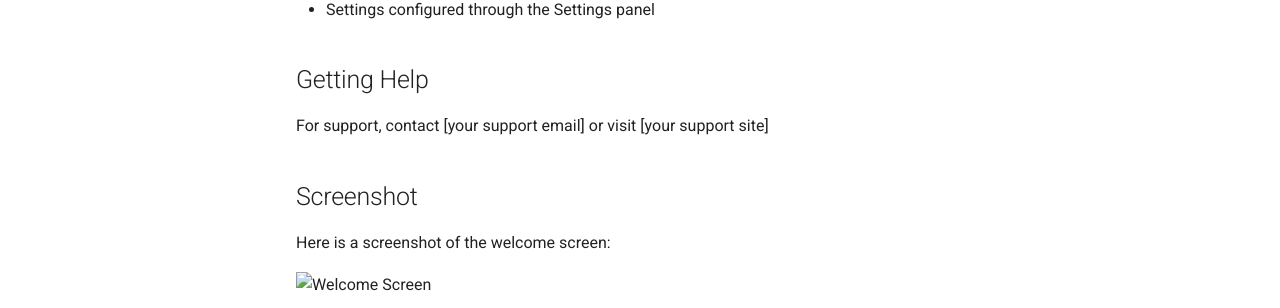
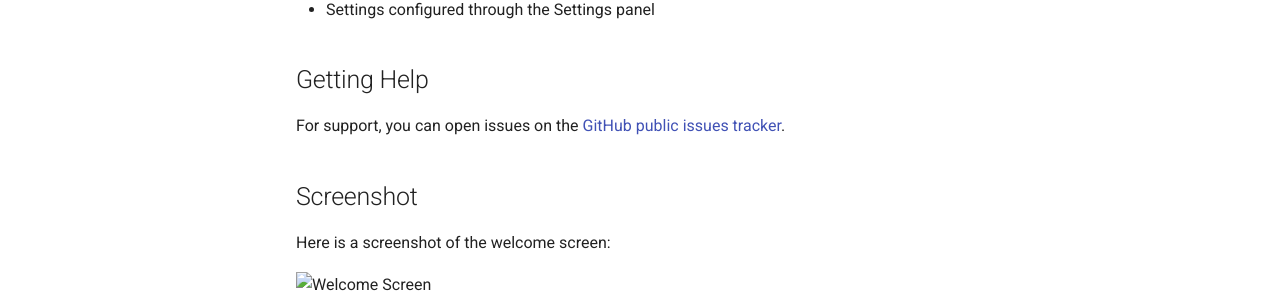
Before and after one commit to richardbowman/multimind-agent-platform, an MkDocs documentation site: the page built from docs/manual/01-introduction.md, in a window 1280 px wide and 1228 px high. Shown: the part 843-1151 px from the top of the window. Built offline with MkDocs 1.6.1 and Material for MkDocs 9.7.7, drawn with Linux system fonts in a browser that asks for light colours; comment, search, counter and statistics services are not loaded.

Commit message:
fix: Update Getting Help section in introduction.md

```diff
--- a/docs/manual/01-introduction.md
+++ b/docs/manual/01-introduction.md
@@ -23,7 +23,7 @@ The AI Research Assistant is a sophisticated platform that combines:
 - Settings configured through the Settings panel
 
 ## Getting Help
-For support, contact [your support email] or visit [your support site]
+For support, you can open issues on the [GitHub public issues tracker](https://github.com/richardbowman/multimind-agent-platform/issues).
 
 ## Screenshot
 Here is a screenshot of the welcome screen:
```
